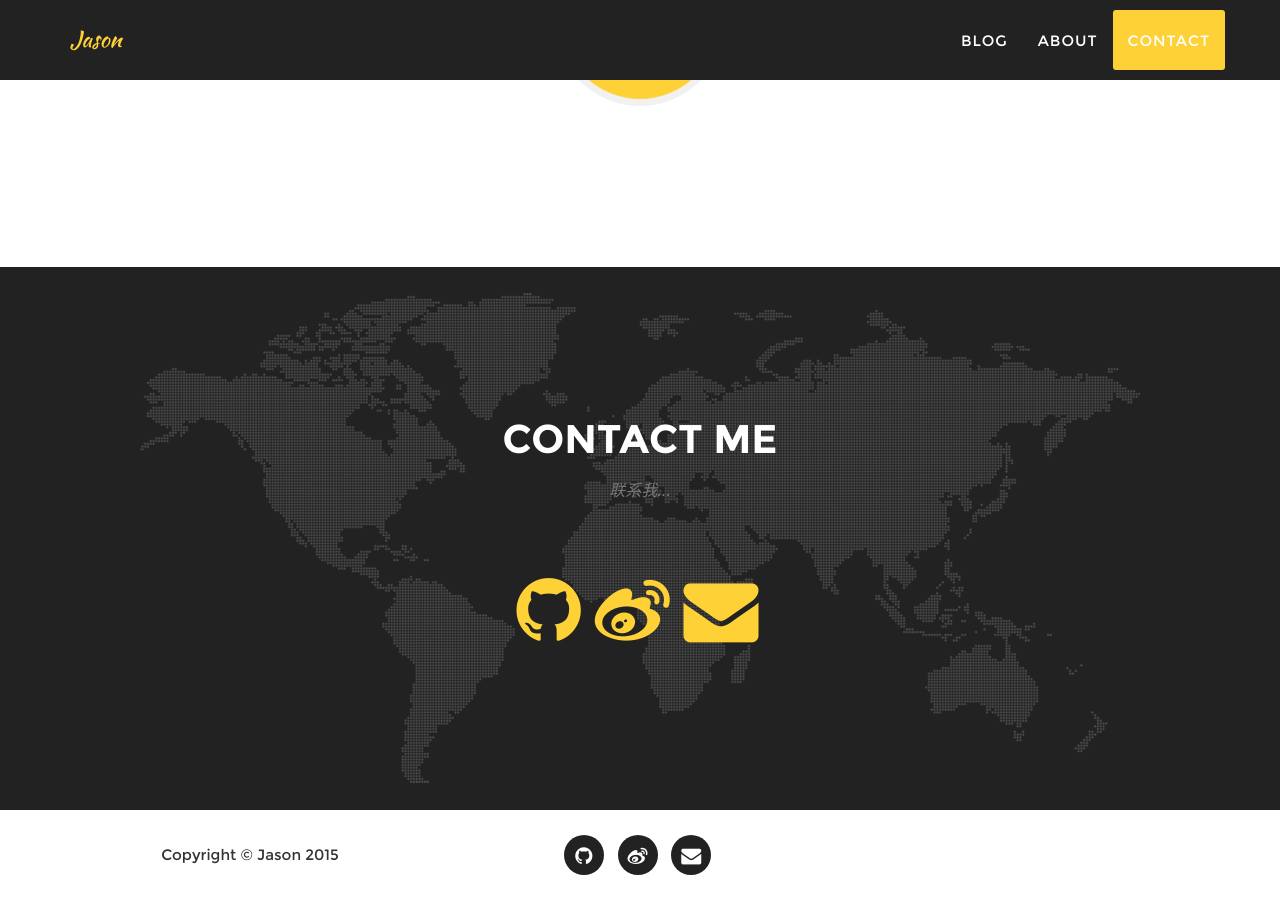
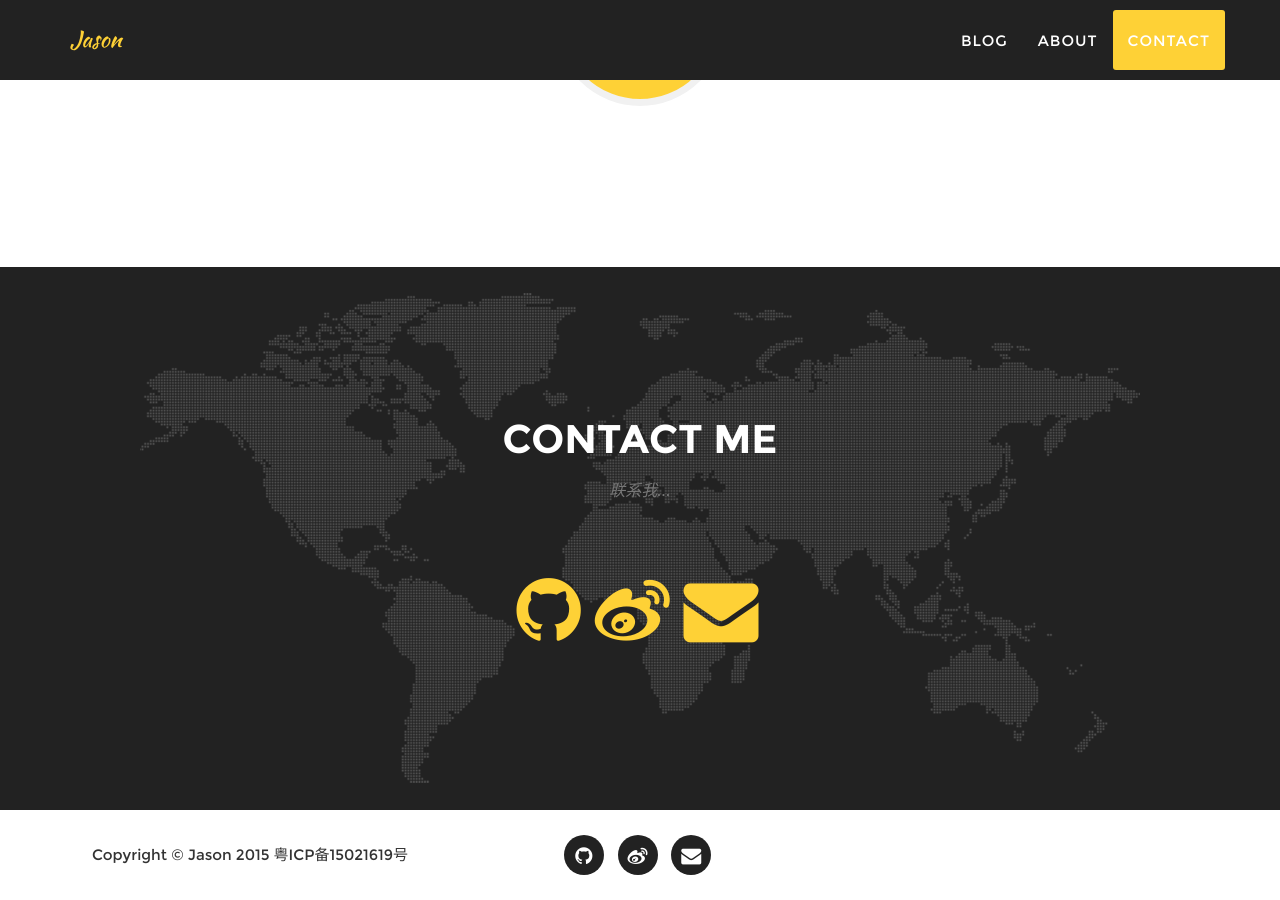
Before and after one commit to jasonsoso/jasonsoso.github.io, a Jekyll site: the page built from index.html, in a window 1280 px wide and 900 px high, scrolled down 2861 px. Built offline with Jekyll 4.4.1, drawn with Linux system fonts in a browser that asks for light colours; comment, search, counter and statistics services are not loaded.

Commit message:
Update footer.html

```diff
--- a/_includes/footer.html
+++ b/_includes/footer.html
@@ -2,7 +2,7 @@
         <div class="container">
             <div class="row">
                 <div class="col-md-4">
-                    <span class="copyright">Copyright &copy; {{ site.title }} 2015</span>
+                    <span class="copyright">Copyright &copy; {{ site.title }} 2015 粤ICP备15021619号</span>
                 </div>
                 <div class="col-md-4">
                     <ul class="list-inline social-buttons">
```
